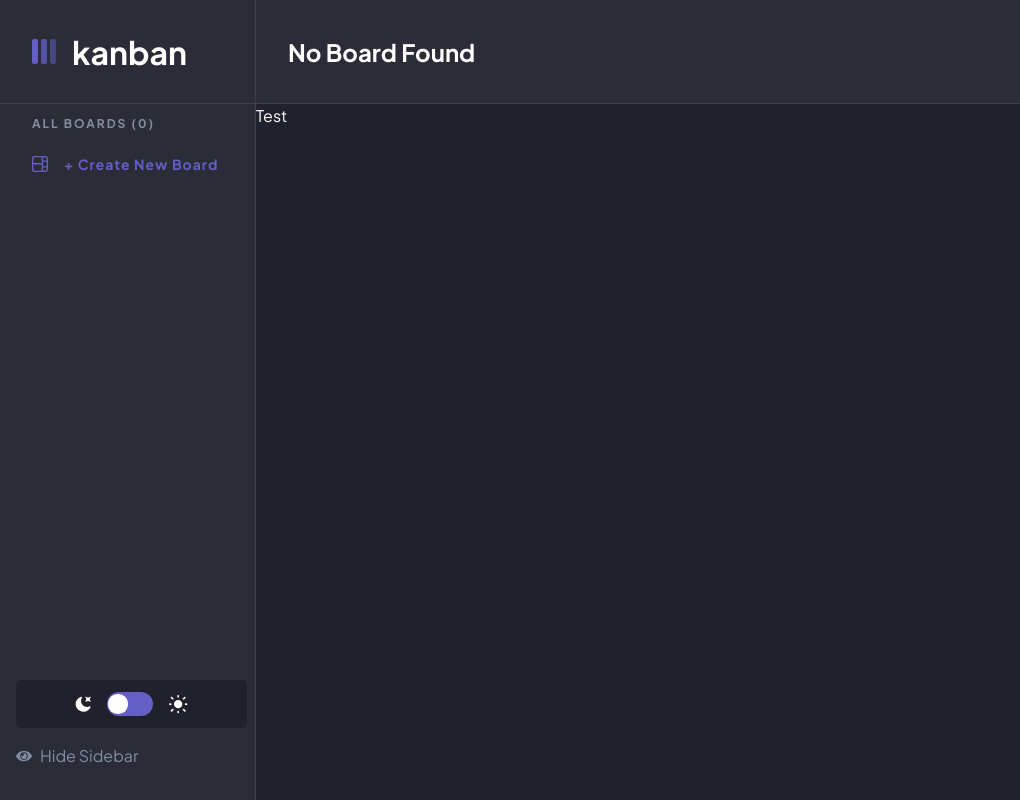
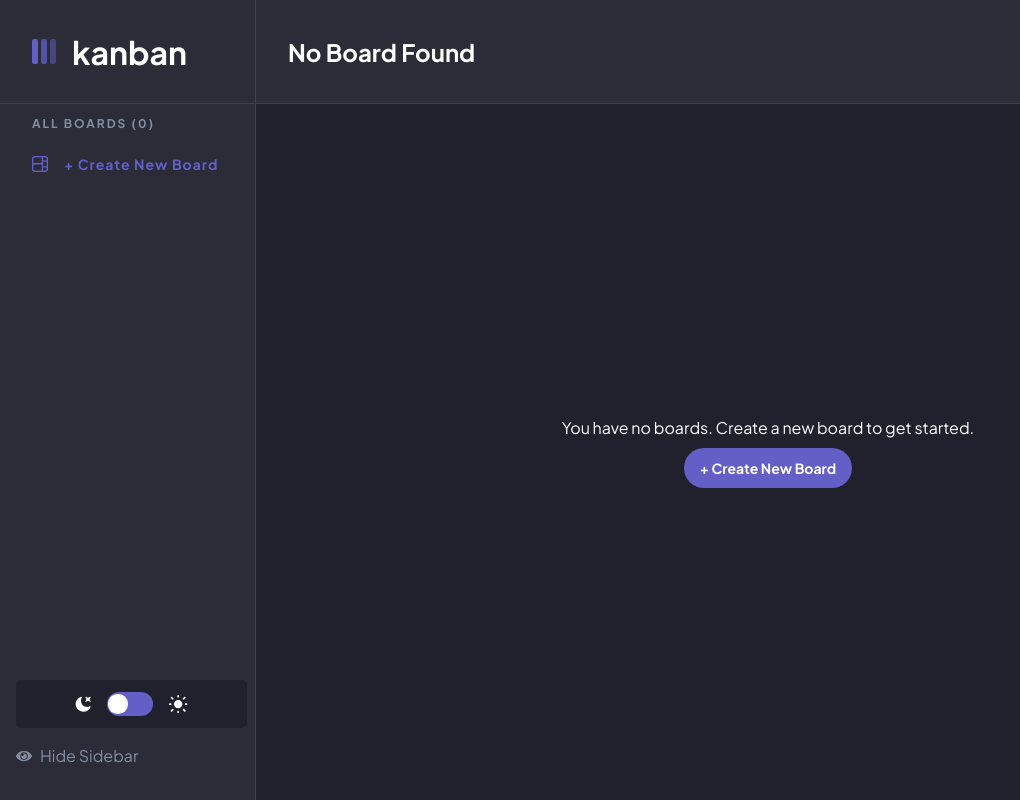
Before and after one commit to kiprop-dave/kanban-app, a React (Vite) app: page / in a window 1280 px wide. Shown: the whole page, without its empty margins (0-1020 px from the left). Built offline with nearby package versions, Linux system fonts and the light colour scheme.

Commit message:
no boards state

```diff
--- a/src/components/Header/Header.tsx
+++ b/src/components/Header/Header.tsx
@@ -35,7 +35,7 @@ function Header(): JSX.Element {
           </button>
         </div>
       )}
-      {isMenuOpen && <MenuPopUp theme={theme2} />}
+      {isMenuOpen && <MenuPopUp theme={theme2} name="Board" />}
     </header>
   );
 }
--- a/src/components/Header/Menu.tsx
+++ b/src/components/Header/Menu.tsx
@@ -2,15 +2,16 @@ import S from "./Header.module.css";
 
 type MenuProps = {
   theme: string;
+  name: string;
 };
 
-const MenuPopUp = ({ theme }: MenuProps): JSX.Element => {
+const MenuPopUp = ({ theme, name }: MenuProps): JSX.Element => {
   return (
     <>
       <div className={`${S.menuContainer} ${theme}`}>
-        <button className={`${S.menuButtons} ${S.editBtn}`}>Edit Board</button>
+        <button className={`${S.menuButtons} ${S.editBtn}`}>Edit {name}</button>
         <button className={`${S.menuButtons} ${S.deleteBtn}`}>
-          Delete Board
+          Delete {name}
         </button>
       </div>
     </>
--- /dev/null
+++ b/src/components/Kanban/Column.tsx
@@ -0,0 +1,24 @@
+import S from "./Kanban.module.css";
+import generateRGB from "../../utils/generateRGB";
+import { Column } from "../../types/types";
+
+type ColumnProps = {
+  column: Column;
+};
+
+const BoardColumn = ({ column }: ColumnProps): JSX.Element => {
+  const { name, tasks } = column;
+
+  return (
+    <>
+      <div className={`${S.columnContainer}`}>
+        <div className={`${S.columnHeader}`}>
+          <span className={`${S.icon}`}></span>
+          <h3 className={`${S.columnTitle}`}>{name}</h3>
+        </div>
+      </div>
+    </>
+  );
+};
+
+export default BoardColumn;
--- a/src/components/Kanban/Kanban.module.css
+++ b/src/components/Kanban/Kanban.module.css
@@ -2,6 +2,8 @@
     margin-top: 13vh;
     margin-left: 20%;
     display: flex;
+    gap: 1rem;
+    padding: 0.5rem 1rem 0.5rem 1rem;
     min-height: calc(100vh - 13vh);
     min-width: auto;
     transition: margin-left 0.3s ease-in-out;
@@ -10,3 +12,48 @@
 .hidden{
     margin-left: 0;
 }
+
+
+.noBoard{
+    align-self: center;
+    margin-left: auto;
+    margin-right: auto;
+    display: flex;
+    flex-direction: column;
+    align-items: center;
+}
+
+.newBoard{
+    all: unset;
+    height: 1.5rem;
+    padding: 0.5rem 1rem 0.5rem 1rem;
+    cursor: pointer;
+    border-radius: 20px;
+    font-size: 14px;
+    font-weight: 600;
+    background-color: #635FC7;
+    text-align: center;
+    color: #ffff;
+    margin-top: 0.5rem;
+}
+
+.columnContainer{
+    display: flex;
+    flex-direction: column;
+    gap: 1rem;
+    border-radius: 0.5rem;
+    padding: 1rem;
+}
+
+.columnHeader{
+    display: flex;
+    align-items: center;
+    border: solid 1px red;
+}
+
+.columnTitle{
+    font-weight: 600;
+    letter-spacing: 1px;
+    font-size: 14px;
+    color:#828fa3;;
+}
--- a/src/components/Kanban/Kanban.tsx
+++ b/src/components/Kanban/Kanban.tsx
@@ -1,6 +1,7 @@
 import S from "./Kanban.module.css";
 import useAppContext from "../../hooks/useAppContext";
 import useThemeContext from "../../hooks/useThemeContext";
+import BoardColumn from "./Column";
 
 type KanbanProps = {
   showSideBar: boolean;
@@ -8,13 +9,27 @@ type KanbanProps = {
 
 const Kanban = ({ showSideBar }: KanbanProps): JSX.Element => {
   const { theme2 } = useThemeContext();
+  const { activeBoard } = useAppContext();
+
+  const columns = activeBoard?.columns.map((col, i) => (
+    <BoardColumn key={i} column={col} />
+  ));
 
   let toggleClass = !showSideBar ? S.hidden : "";
 
   return (
     <>
       <section className={`${S.container} ${theme2} ${toggleClass}`}>
-        Test
+        {activeBoard ? (
+          columns
+        ) : (
+          <div className={`${S.noBoard}`}>
+            <p className={`${S.noBoardText}`}>
+              You have no boards. Create a new board to get started.
+            </p>
+            <button className={`${S.newBoard}`}>+ Create New Board</button>
+          </div>
+        )}
       </section>
     </>
   );
--- a/src/index.css
+++ b/src/index.css
@@ -16,7 +16,6 @@
   margin: 0;
   padding: 0;
   box-sizing: border-box;
-  transition: all 0.2s ease-in-out;
 }
 
 button, input{
--- /dev/null
+++ b/src/utils/generateRGB.ts
@@ -0,0 +1,9 @@
+function generateRGB(): string {
+  const r = Math.floor(Math.random() * 256);
+  const g = Math.floor(Math.random() * 256);
+  const b = Math.floor(Math.random() * 256);
+
+  return `rgb(${r}, ${g}, ${b})`;
+}
+
+export default generateRGB;
```
